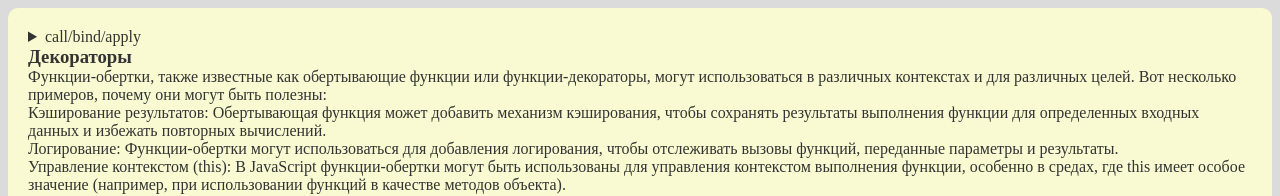
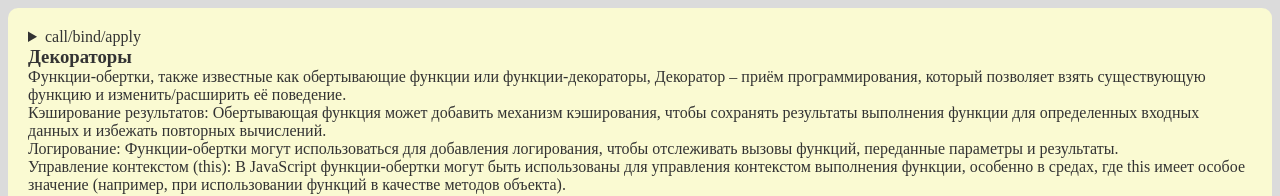
Before and after one commit to e-corneja/Review-, a plain HTML site: page index.html in a window 1280 px wide. Shown: the part 408-604 px from the top of the page. Drawn offline with Linux system fonts and the light colour scheme.

Commit message:
Update index.html

```diff
--- a/index.html
+++ b/index.html
@@ -419,9 +419,9 @@ console.log(uniqueValuesArr) // [1, 2, 3, 4, 5]
         <h3>Декораторы</h3>
         <p>
           Функции-обертки, также известные как обертывающие функции или
-          функции-декораторы, могут использоваться в различных контекстах и для
-          различных целей. Вот несколько примеров, почему они могут быть
-          полезны:
+          функции-декораторы, Декоратор – приём программирования, который
+          позволяет взять существующую функцию и изменить/расширить её
+          поведение.
         </p>
         <p>
           Кэширование результатов: Обертывающая функция может добавить механизм
```
